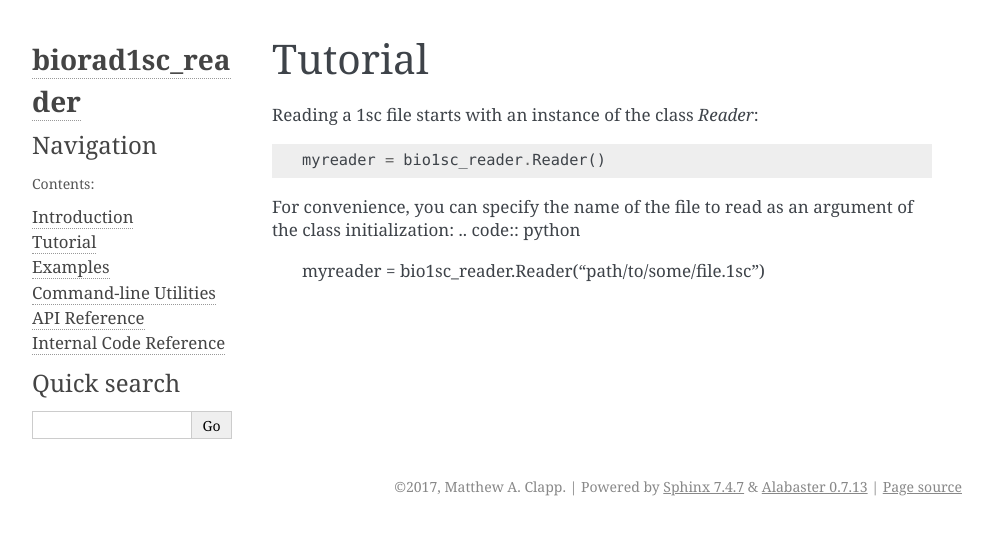
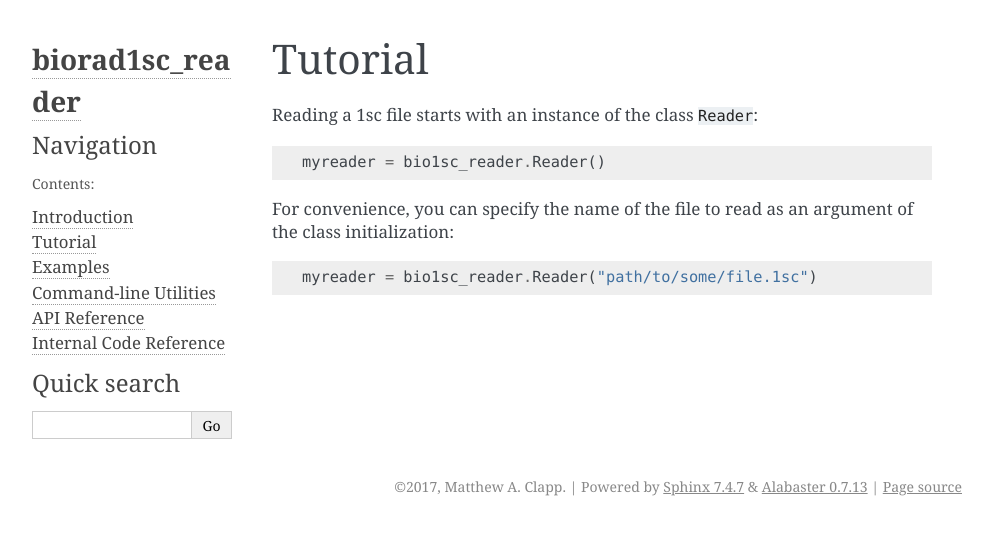
Before and after one commit to itsayellow/biorad1sc_reader, a Sphinx documentation site: the page built from docs/tutorial.rst, in a window 1280 px wide. Shown: the top 535 px of the page, without its empty margins (148-1141 px from the left). Built offline with Sphinx 7.4.7, drawn with Linux system fonts in a browser that asks for light colours.

Commit message:
fixing typos

```diff
--- a/docs/tutorial.rst
+++ b/docs/tutorial.rst
@@ -1,7 +1,7 @@
 Tutorial
 ========
 
-Reading a 1sc file starts with an instance of the class `Reader`\ :
+Reading a 1sc file starts with an instance of the class ``Reader``\ :
 
 .. code:: python
 
@@ -9,6 +9,7 @@ Reading a 1sc file starts with an instance of the class `Reader`\ :
 
 For convenience, you can specify the name of the file to read as an argument
 of the class initialization:
+
 .. code:: python
 
     myreader = bio1sc_reader.Reader("path/to/some/file.1sc")
```
